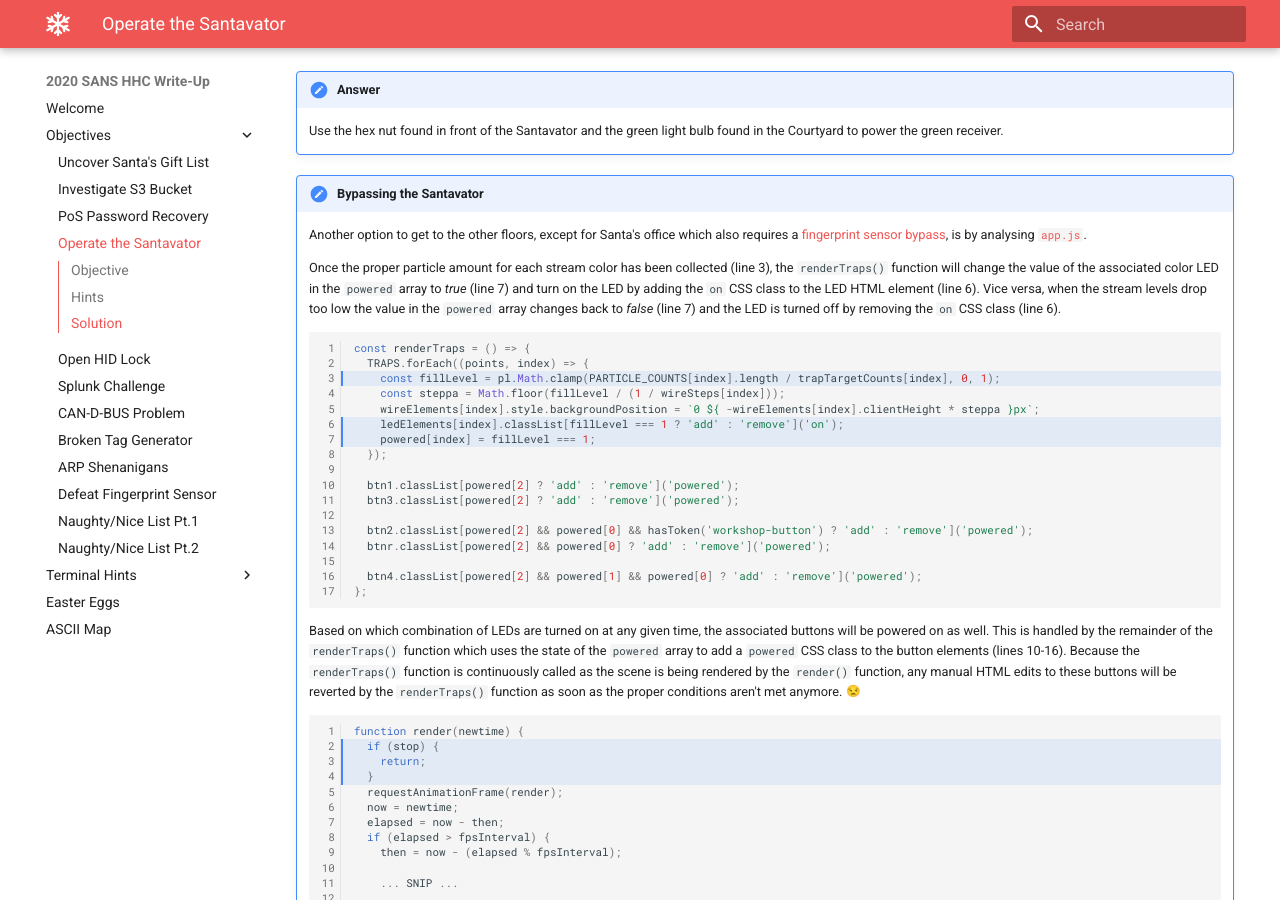
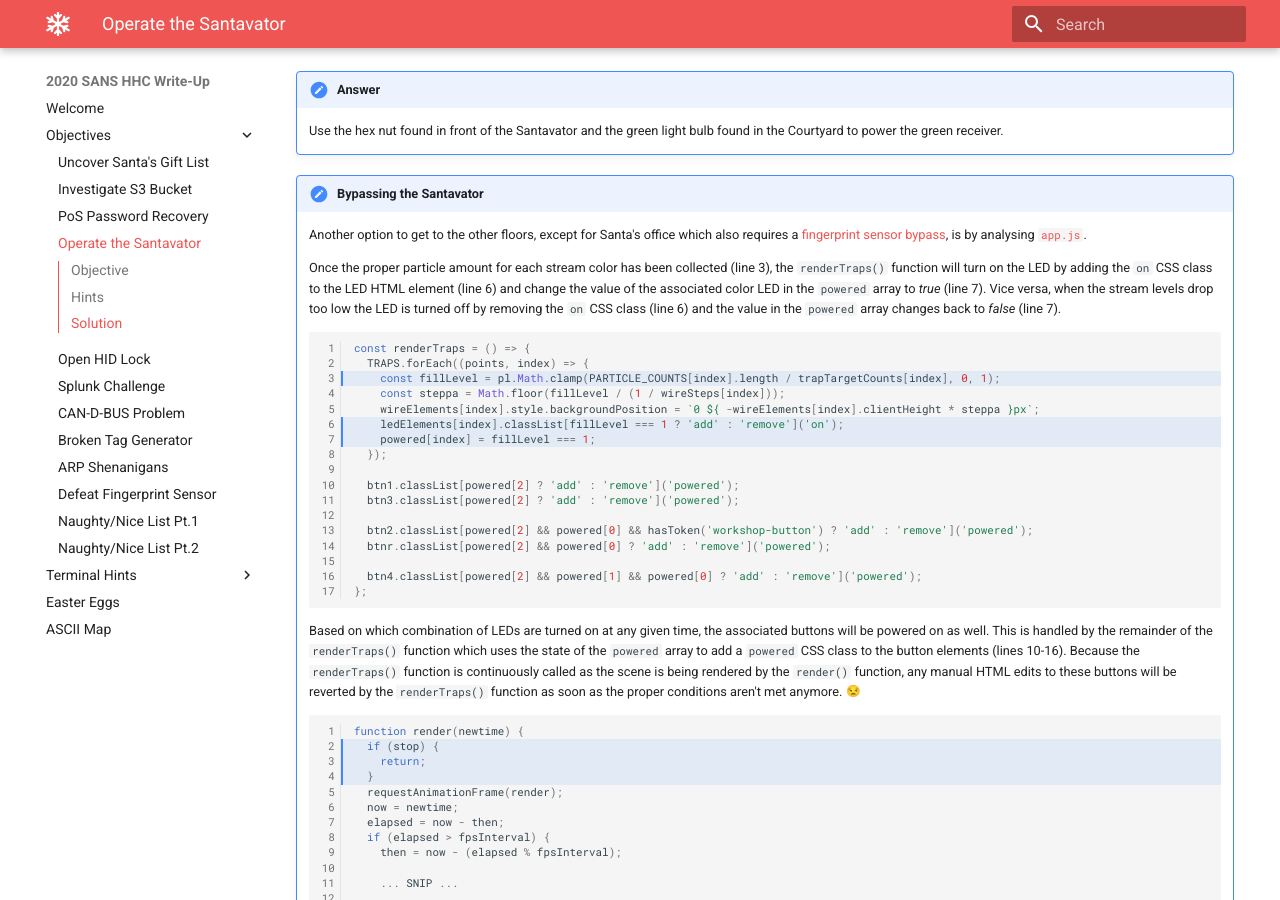
Before and after one commit to crahan/HolidayHackChallenge2020, an MkDocs documentation site: the page built from docs/objectives/o4.md, in a window 1280 px wide and 900 px high, scrolled down 2495 px. Built offline with MkDocs 1.6.1 and Material for MkDocs 9.7.7, drawn with Linux system fonts in a browser that asks for light colours; emoji names are drawn with the system emoji font; comment, search, counter and statistics services are not loaded.

Commit message:
Switch phrases

````diff
--- a/docs/objectives/o4.md
+++ b/docs/objectives/o4.md
@@ -59,7 +59,7 @@
 !!! note "Bypassing the Santavator<span id="bypassing-the-santavator"></span>"
     Another option to get to the other floors, except for Santa's office which also requires a [fingerprint sensor bypass](../objectives/o10.md), is by analysing [`app.js`](https://elevator.kringlecastle.com/app.js).
 
-    Once the proper particle amount for each stream color has been collected (line 3), the `renderTraps()` function will change the value of the associated color LED in the `powered` array to *true* (line 7) and turn on the LED by adding the `on` CSS class to the LED HTML element (line 6). Vice versa, when the stream levels drop too low the value in the `powered` array changes back to *false* (line 7) and the LED is turned off by removing the `on` CSS class (line 6).
+    Once the proper particle amount for each stream color has been collected (line 3), the `renderTraps()` function will turn on the LED by adding the `on` CSS class to the LED HTML element (line 6) and change the value of the associated color LED in the `powered` array to *true* (line 7). Vice versa, when the stream levels drop too low the LED is turned off by removing the `on` CSS class (line 6) and the value in the `powered` array changes back to *false* (line 7).
 
     ```javascript linenums="1" hl_lines="3 6 7"
     const renderTraps = () => {
````
